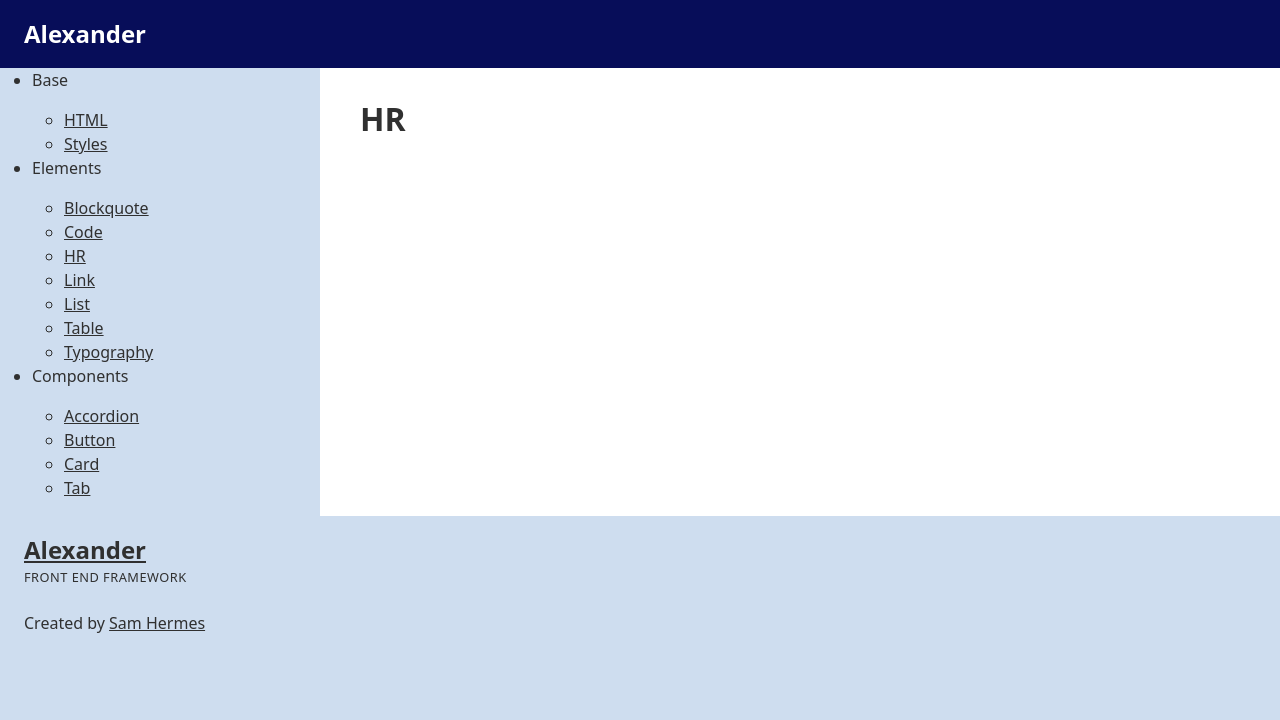
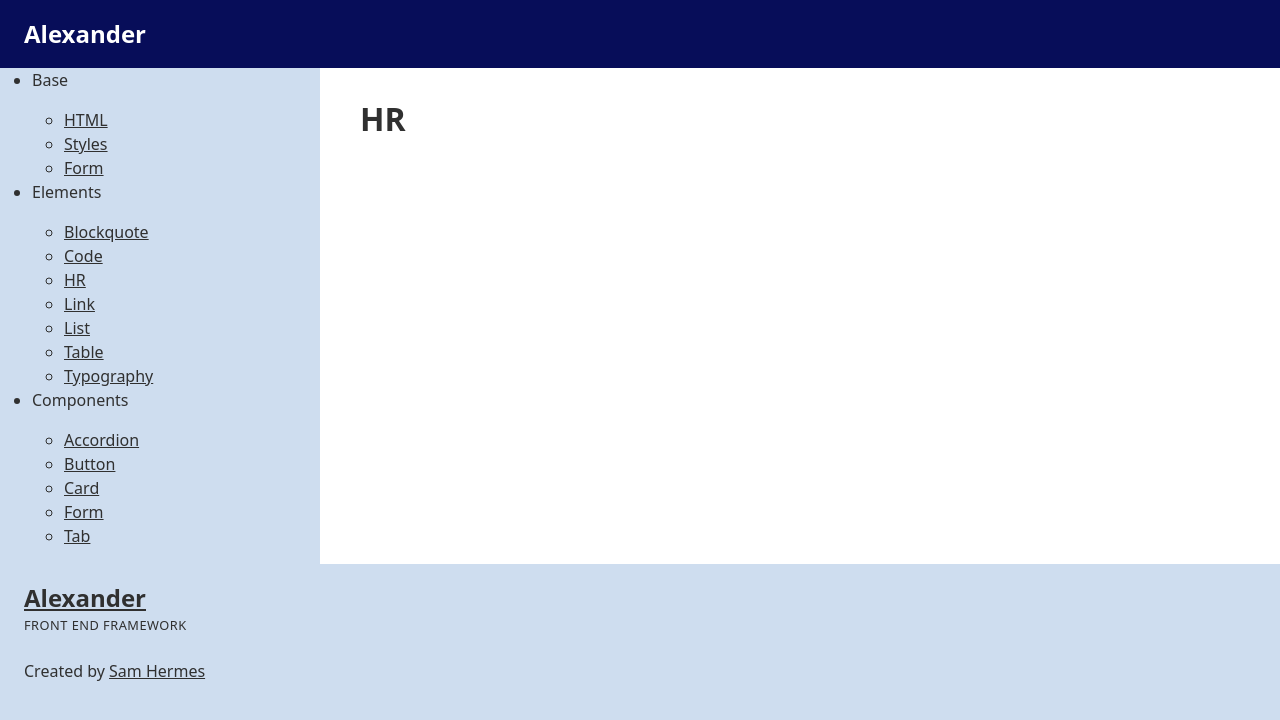
Before and after one commit to samhermes/alexander, a Jekyll site: the page built from docs/elements/hr.md, in a window 1280 px wide. Shown: the top 720 px of the page. Built offline with Jekyll 4.4.1, drawn with Linux system fonts in a browser that asks for light colours.

Commit message:
Add form

```diff
--- a/docs/_includes/page-nav.html
+++ b/docs/_includes/page-nav.html
@@ -4,6 +4,7 @@
         <ul>
             <li><a href="{{ site.baseurl }}/base/html">HTML</a></li>
             <li><a href="{{ site.baseurl }}/base/styles">Styles</a></li>
+            <li><a href="{{ site.baseurl }}/base/form">Form</a></li>
         </ul>
     </li>
     <li>
@@ -24,6 +25,7 @@
             <li><a href="{{ site.baseurl }}/components/accordion">Accordion</a></li>
             <li><a href="{{ site.baseurl }}/components/button">Button</a></li>
             <li><a href="{{ site.baseurl }}/components/card">Card</a></li>
+            <li><a href="{{ site.baseurl }}/components/form">Form</a></li>
             <li><a href="{{ site.baseurl }}/components/tab">Tab</a></li>
         </ul>
     </li>
```
Also changed, not shown: docs/components/form.md (added, +3 -0 lines), docs/base/form.md (added).
